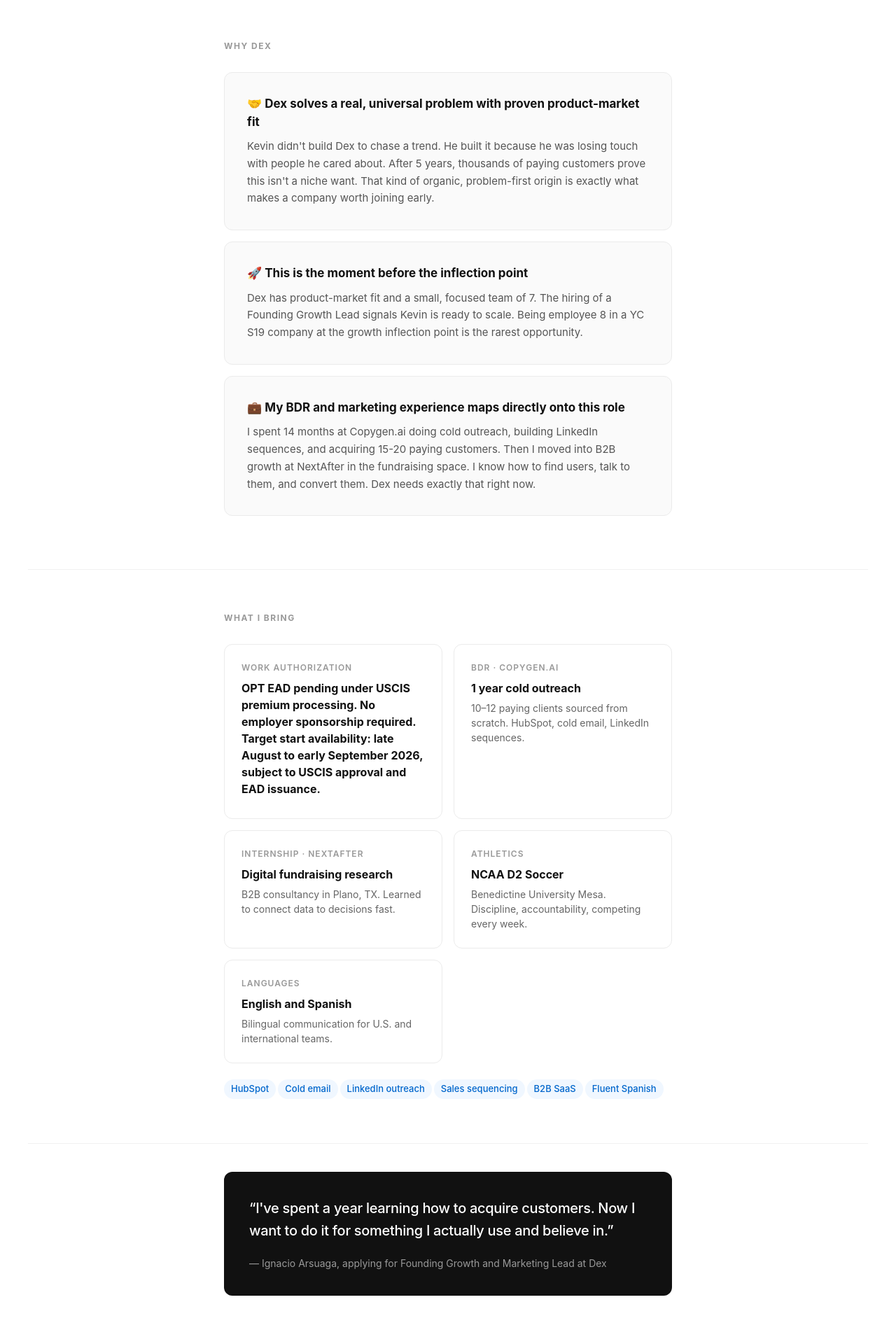
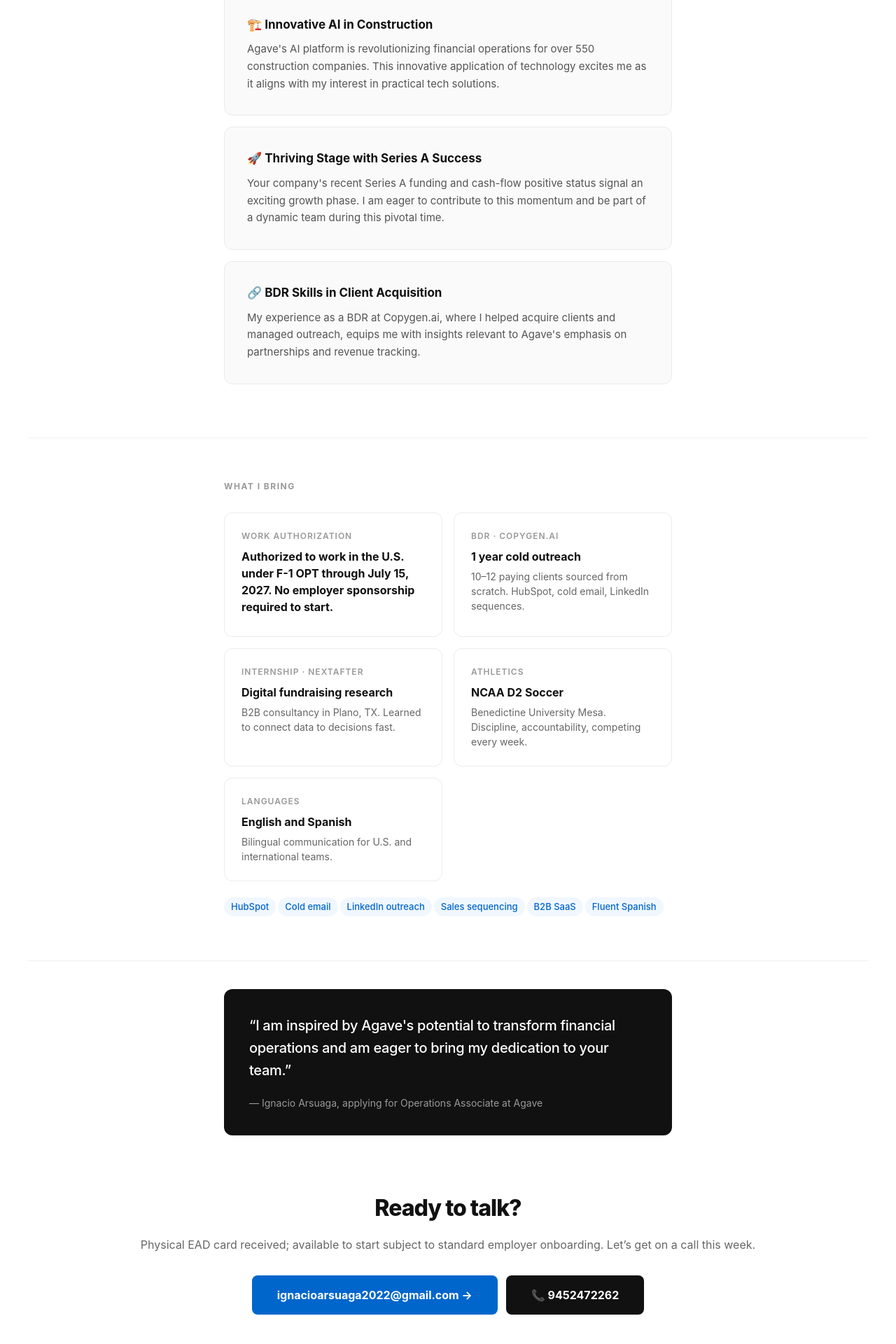
Before and after one commit to copygenai/nacho-for, a Next.js app: page / in a window 1280 px wide. Shown: the part 705-2625 px from the top of the page at 70% size. Built offline with nearby package versions, Linux system fonts and the light colour scheme.

Commit message:
Microsite: Agave (Operations Associate)

```diff
--- a/app/page.js
+++ b/app/page.js
@@ -73,7 +73,7 @@ export default function Page() {
         </div>
         <div style={{ display: 'grid', gridTemplateColumns: '1fr 1fr', gap: 16 }}>
           {[
-            { label: 'Work authorization', value: 'OPT EAD pending under USCIS premium processing. No employer sponsorship required. Target start availability: late August to early September 2026, subject to USCIS approval and EAD issuance.', sub: '' },
+            { label: 'Work authorization', value: 'Authorized to work in the U.S. under F-1 OPT through July 15, 2027. No employer sponsorship required to start.', sub: '' },
             { label: 'BDR · Copygen.ai', value: '1 year cold outreach', sub: '10–12 paying clients sourced from scratch. HubSpot, cold email, LinkedIn sequences.' },
             { label: 'Internship · NextAfter', value: 'Digital fundraising research', sub: 'B2B consultancy in Plano, TX. Learned to connect data to decisions fast.' },
             { label: 'Athletics', value: 'NCAA D2 Soccer', sub: 'Benedictine University Mesa. Discipline, accountability, competing every week.' },
@@ -111,7 +111,7 @@ export default function Page() {
       <div style={{ padding: '80px 40px', textAlign: 'center' }}>
         <h2 style={{ fontSize: 32, fontWeight: 800, letterSpacing: '-1px', marginBottom: 16 }}>Ready to talk?</h2>
         <p style={{ fontSize: 16, color: '#666', marginBottom: 32 }}>
-          Target start availability: late August to early September 2026, subject to USCIS approval and EAD issuance. Let&rsquo;s get on a call this week.
+          Physical EAD card received; available to start subject to standard employer onboarding. Let&rsquo;s get on a call this week.
         </p>
         <div style={{ display: 'flex', gap: 12, justifyContent: 'center', flexWrap: 'wrap' }}>
           <a href={`mailto:${candidate.email}`}
--- a/site.config.json
+++ b/site.config.json
@@ -1,38 +1,39 @@
 {
   "candidate": {
     "name": "Ignacio Arsuaga",
-    "email": "nacho@arsuaga.net",
-    "phone": "+19452472262",
-    "linkedin": "https://linkedin.com/in/ignacio-arsuaga-garcia-colavidas",
-    "location": "Mesa, AZ (Phoenix area)"
+    "email": "ignacioarsuaga2022@gmail.com",
+    "phone": "9452472262",
+    "linkedin": "https://www.linkedin.com/in/ignacio-arsuaga-garcia-colavidas/",
+    "startAvailability": "Physical EAD card received; available to start subject to standard employer onboarding.",
+    "copygenPayingClients": "10–12"
   },
   "company": {
-    "name": "Dex",
-    "slug": "dex",
-    "accentColor": "#4F46E5"
+    "name": "Agave",
+    "slug": "agave",
+    "accentColor": "#0066cc"
   },
-  "role": "Founding Growth and Marketing Lead",
+  "role": "Operations Associate",
   "hero": {
-    "label": "Made for Dex",
-    "headline": "I want to build Dex into the relationship operating system everyone uses.",
-    "subheadline": "Dex solves a problem I see everywhere: people losing touch with their networks because there's no system for it. Kevin built something thousands of people pay for, and now it's the moment to scale. I've spent the last year proving I can acquire customers and drive growth, and I'm ready to do it for a product I genuinely believe in."
+    "label": "Made for Agave",
+    "headline": "Ready to Elevate Agave's Financial Operations Impact.",
+    "subheadline": "I am thrilled by Agave's innovative approach to AI-driven financial operations for construction. Joining your team will allow me to leverage my skills in driving operational efficiency and client satisfaction while learning from industry leaders."
   },
   "whyCompany": [
     {
-      "emoji": "🤝",
-      "title": "Dex solves a real, universal problem with proven product-market fit",
-      "body": "Kevin didn't build Dex to chase a trend. He built it because he was losing touch with people he cared about. After 5 years, thousands of paying customers prove this isn't a niche want. That kind of organic, problem-first origin is exactly what makes a company worth joining early."
+      "emoji": "🏗️",
+      "title": "Innovative AI in Construction",
+      "body": "Agave's AI platform is revolutionizing financial operations for over 550 construction companies. This innovative application of technology excites me as it aligns with my interest in practical tech solutions."
     },
     {
       "emoji": "🚀",
-      "title": "This is the moment before the inflection point",
-      "body": "Dex has product-market fit and a small, focused team of 7. The hiring of a Founding Growth Lead signals Kevin is ready to scale. Being employee 8 in a YC S19 company at the growth inflection point is the rarest opportunity."
+      "title": "Thriving Stage with Series A Success",
+      "body": "Your company's recent Series A funding and cash-flow positive status signal an exciting growth phase. I am eager to contribute to this momentum and be part of a dynamic team during this pivotal time."
     },
     {
-      "emoji": "💼",
-      "title": "My BDR and marketing experience maps directly onto this role",
-      "body": "I spent 14 months at Copygen.ai doing cold outreach, building LinkedIn sequences, and acquiring 15-20 paying customers. Then I moved into B2B growth at NextAfter in the fundraising space. I know how to find users, talk to them, and convert them. Dex needs exactly that right now."
+      "emoji": "🔗",
+      "title": "BDR Skills in Client Acquisition",
+      "body": "My experience as a BDR at Copygen.ai, where I helped acquire clients and managed outreach, equips me with insights relevant to Agave's emphasis on partnerships and revenue tracking."
     }
   ],
-  "quote": "I've spent a year learning how to acquire customers. Now I want to do it for something I actually use and believe in."
+  "quote": "I am inspired by Agave's potential to transform financial operations and am eager to bring my dedication to your team."
 }
```
